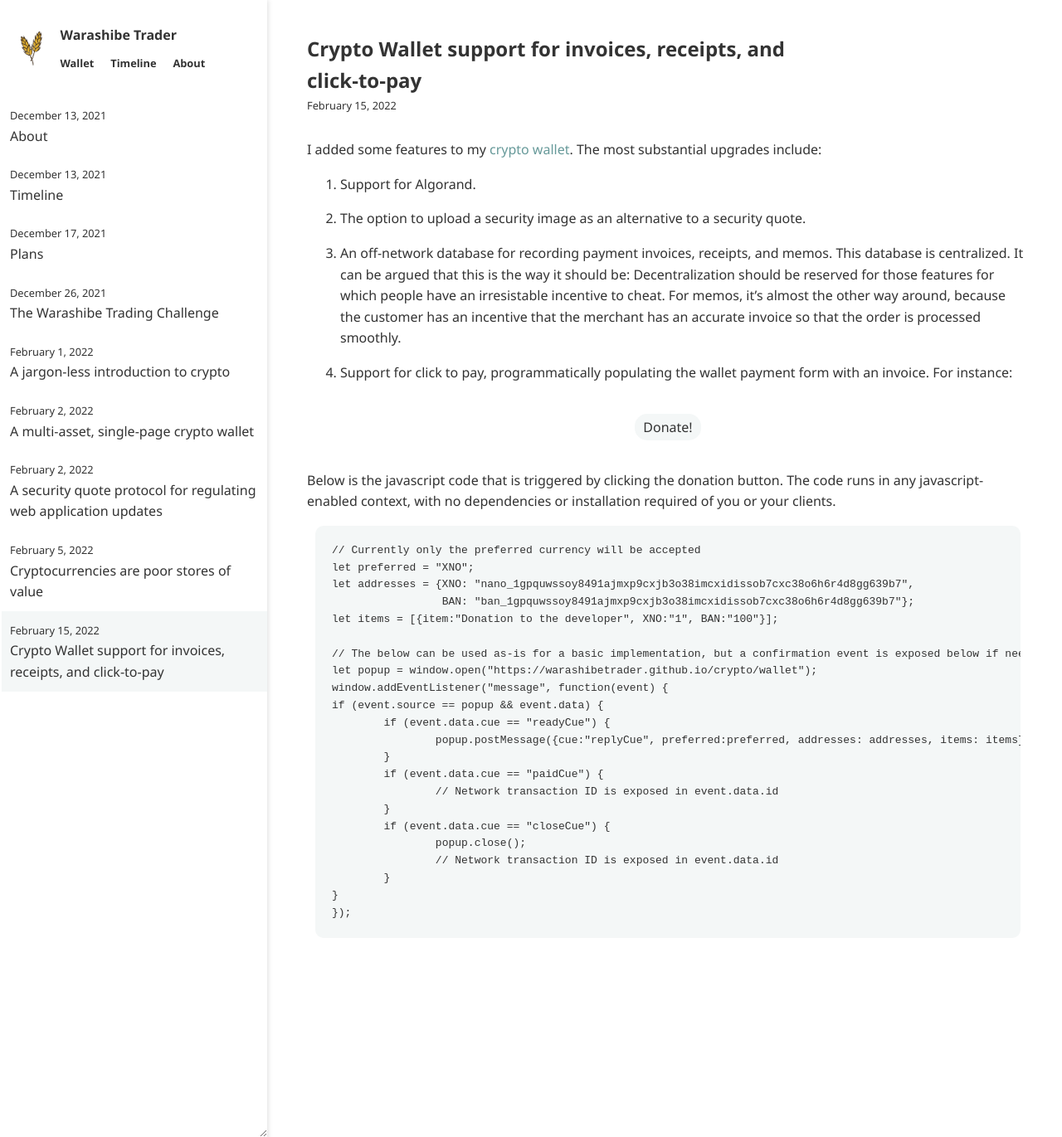
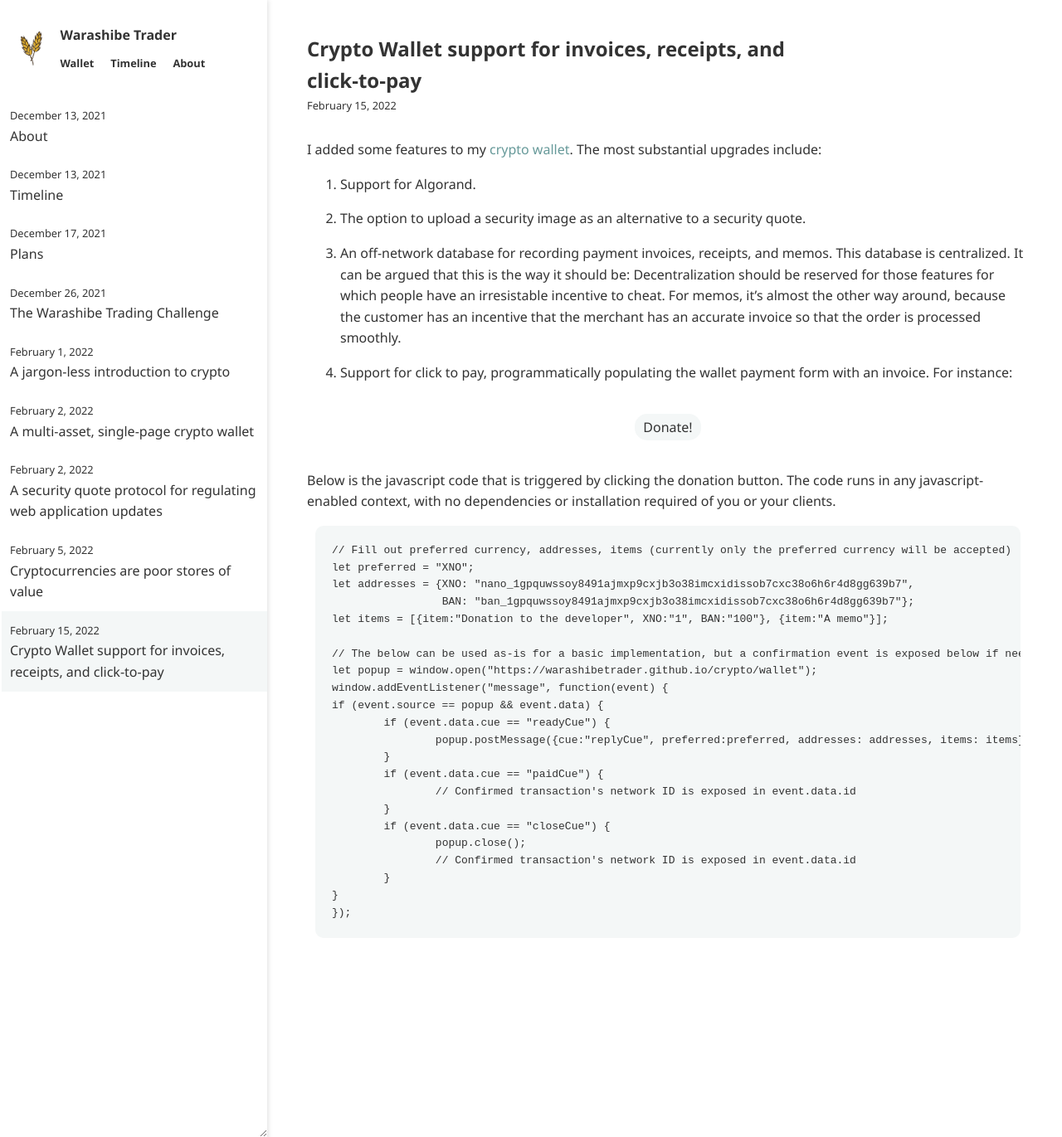
Before and after one commit to warashibetrader/warashibetrader.github.io, a Jekyll site: the page built from _posts/2022-02-15-payment-receipt.md, in a window 1280 px wide and 1371 px high. Shown: the whole window at 83% size. Built offline with Jekyll 4.4.1, drawn with Linux system fonts in a browser that asks for light colours.

Commit message:
Update 2022-02-15-payment-receipt.md

```diff
--- a/_posts/2022-02-15-payment-receipt.md
+++ b/_posts/2022-02-15-payment-receipt.md
@@ -17,7 +17,7 @@ I added some features to my [crypto wallet](https://warashibetrader.github.io/cr
 	let preferred = "XNO";
 	let addresses = {XNO: "nano_1gpquwssoy8491ajmxp9cxjb3o38imcxidissob7cxc38o6h6r4d8gg639b7",
 			 BAN: "ban_1gpquwssoy8491ajmxp9cxjb3o38imcxidissob7cxc38o6h6r4d8gg639b7"};
-	let items = [{item:"Donation to the developer", XNO:"1", BAN:"100"}];
+	let items = [{item:"Donation to the developer", XNO:"1", BAN:"100"}, {item:"A memo"}];
 	let popup = window.open("https://warashibetrader.github.io/crypto/wallet");
 	window.addEventListener("message", function(event) {
 		if (event.source == popup && event.data) {
@@ -35,11 +35,11 @@ I added some features to my [crypto wallet](https://warashibetrader.github.io/cr
 Below is the javascript code that is triggered by clicking the donation button. The code runs in any javascript-enabled context, with no dependencies or installation required of you or your clients.
 
 
-	// Currently only the preferred currency will be accepted
+	// Fill out preferred currency, addresses, items (currently only the preferred currency will be accepted)
 	let preferred = "XNO";
 	let addresses = {XNO: "nano_1gpquwssoy8491ajmxp9cxjb3o38imcxidissob7cxc38o6h6r4d8gg639b7",
 			 BAN: "ban_1gpquwssoy8491ajmxp9cxjb3o38imcxidissob7cxc38o6h6r4d8gg639b7"};
-	let items = [{item:"Donation to the developer", XNO:"1", BAN:"100"}];
+	let items = [{item:"Donation to the developer", XNO:"1", BAN:"100"}, {item:"A memo"}];
 
 	// The below can be used as-is for a basic implementation, but a confirmation event is exposed below if needed
 	let popup = window.open("https://warashibetrader.github.io/crypto/wallet");
@@ -49,11 +49,11 @@ Below is the javascript code that is triggered by clicking the donation button.
 			popup.postMessage({cue:"replyCue", preferred:preferred, addresses: addresses, items: items});
 		}
 		if (event.data.cue == "paidCue") {
-			// Network transaction ID is exposed in event.data.id
+			// Confirmed transaction's network ID is exposed in event.data.id
 		}
 		if (event.data.cue == "closeCue") {
 			popup.close();
-			// Network transaction ID is exposed in event.data.id
+			// Confirmed transaction's network ID is exposed in event.data.id
 		}
 	}
 	});
```
